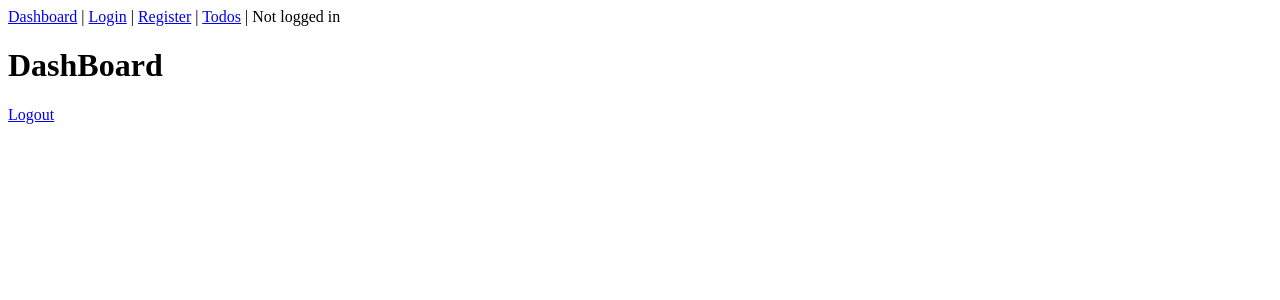
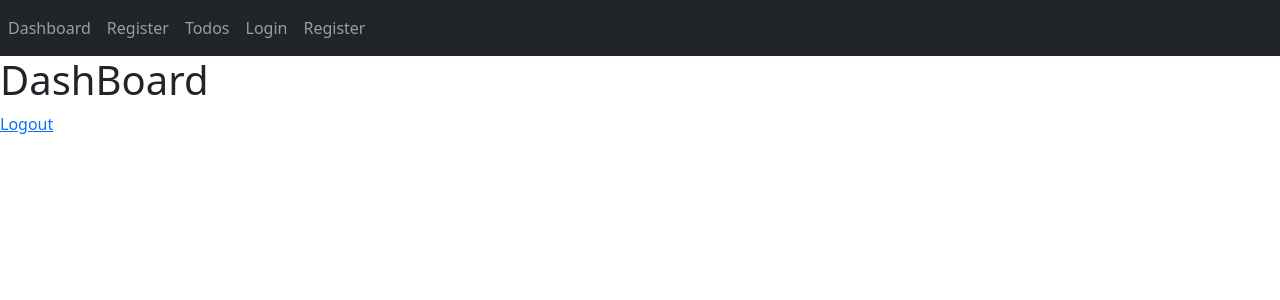
Before and after one commit to hboers/gotasks, a Vue app in the folder frontend/: page / in a window 1280 px wide. Shown: the top 300 px of the page. Built offline with nearby package versions, Linux system fonts and the light colour scheme; no server answers.

Commit message:
added bootstrap

```diff
--- a/frontend/package.json
+++ b/frontend/package.json
@@ -8,6 +8,7 @@
     "preview": "vite preview"
   },
   "dependencies": {
+    "bootstrap": "^5.3.8",
     "vue": "^3.5.0",
     "vue-router": "^4.6.3"
   },
--- a/frontend/src/App.vue
+++ b/frontend/src/App.vue
@@ -1,10 +1,48 @@
 <template>
-  <nav>
-  <router-link to="/">Dashboard</router-link> |
-  <router-link to="/login">Login</router-link> |
-  <router-link to="/register">Register</router-link> |
-  <router-link to="/todos">Todos</router-link> |
-  <span v-if="user">
+  <nav class="navbar navbar-expand-lg navbar-dark bg-dark">
+    <div class="btn-group">
+      <ul class="navbar-nav me-auto mb-2 mb-lg-0">
+        <li class="nav-item">
+          <router-link class="nav-link" to="/">Dashboard</router-link>
+        </li>
+        <li class="nav-item" v-if="user">
+          <router-link class="nav-link" to="/login">Login</router-link>
+        </li>
+        <li class="nav-item">
+          <router-link class="nav-link" to="/register">Register</router-link>
+        </li>
+        <li class="nav-item">
+          <router-link class="nav-link" to="/todos">Todos</router-link>
+        </li>
+      </ul>
+        <ul class="navbar-nav ms-auto mb-2 mb-lg-0">
+
+          <!-- Not logged in -->
+          <template v-if="!user">
+            <li class="nav-item">
+              <router-link class="nav-link" to="/login">Login</router-link>
+            </li>
+
+            <li class="nav-item">
+              <router-link class="nav-link" to="/register">Register</router-link>
+            </li>
+          </template>
+
+          <!-- Logged in -->
+          <template v-else>
+            <li class="nav-item">
+              <span class="navbar-text me-3">
+                <i class="bi bi-person-circle"></i>
+                {{ user.email }}
+              </span>
+            </li>
+            <li class="nav-item">
+              <router-link class="nav-link" to="/logout">Logout</router-link>
+            </li>
+          </template>
+        </ul>
+    </div>
+  <span class="float-end" v-if="user">
           {{ user.email }}
         </span>
         <span v-else>
--- a/frontend/src/main.js
+++ b/frontend/src/main.js
@@ -1,5 +1,7 @@
 import { createApp } from 'vue'
 import App from './App.vue'
+import "bootstrap/dist/css/bootstrap.min.css";
+import "bootstrap/dist/js/bootstrap.bundle.min.js";
 
 import { router } from "./router"
 import { loadUser } from "../stores/user"
```
Also changed, not shown: 2 other files (tests, documents, lock files or other folders).
